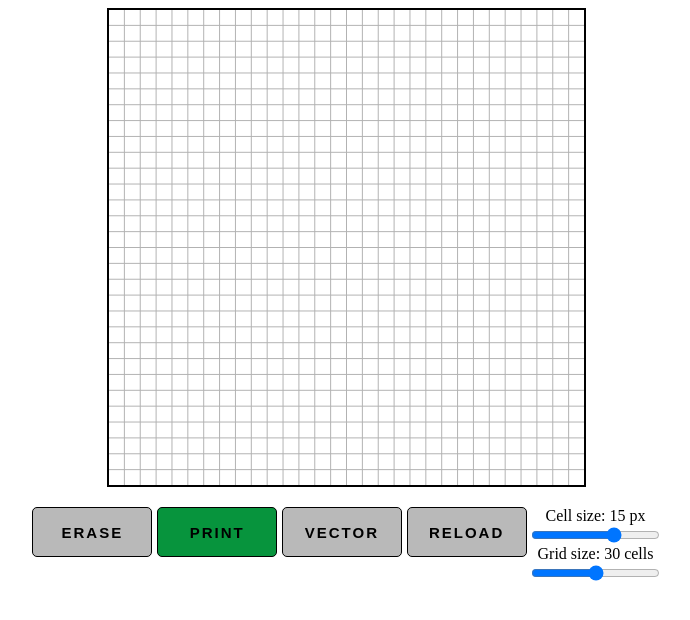
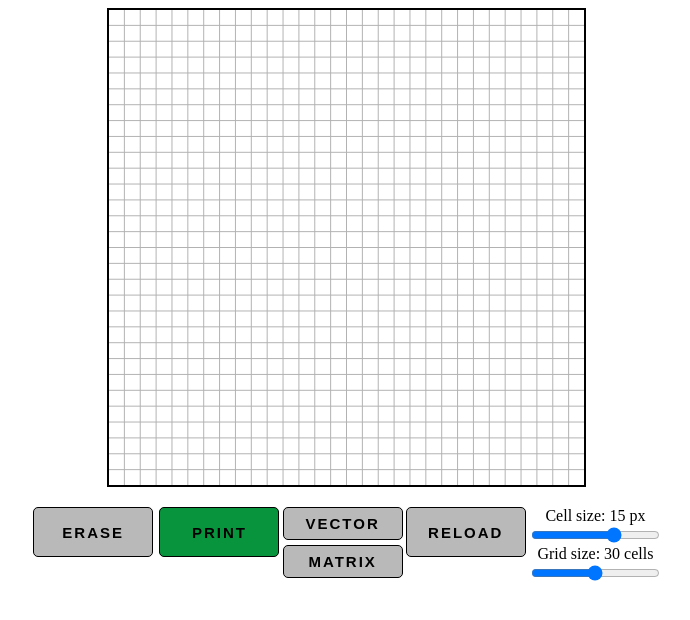
Before and after one commit to stepaKosolapov/clusterDetection, a plain HTML site: page index.html in a window 1280 px wide. Shown: the whole page, without its empty margins (294-984 px from the left). Drawn offline with Linux system fonts and the light colour scheme.

Commit message:
Added creating matrix from the image

```diff
--- a/index.html
+++ b/index.html
@@ -33,6 +33,15 @@
             margin: 0 auto;
             background-color: rgba(0, 0, 0, 0.301);
             border: 2px solid black;
+        }
+        .creating_buttons {
+            display: flex;
+            flex-direction: column;
+            justify-content: flex-start;
+        }
+        .creating_buttons button {
+            height: 45%;
+            margin-bottom: 5px;
         }
         .button {
             width: 120px;
@@ -76,7 +85,10 @@
                 this.classList.add('selected');
                 document.querySelector('#erase_button').classList.remove('selected');
                 }">print</button>
-            <button class="button" type="button" onclick="createVector()">vector</button>
+            <div class="creating_buttons">
+                <button class="button" type="button" onclick="createVector()">vector</button>
+                <button class="button" type="button" onclick="createMatrix()">matrix</button>
+            </div>
             <button class="button" type="button" onclick="reload()">reload</button>
             <div class="resizing_form">
                 <label for="cell_size">Cell size: <span id="cell_size_indicator">0</span> px</label>
--- a/painterJS/painter.js
+++ b/painterJS/painter.js
@@ -12,6 +12,8 @@ window.onmousedown = ()=>{
 window.onmouseup = ()=>{
     isBrushDown = false;
 }
+
+window.cols = 0;
 
 function _drawGrid(_rows, _cols, _cellWidth=10, _cellHeight=10, _gap=1) {
     let gap = _gap;
@@ -63,17 +65,26 @@ function reload() {
     let _cellHeight = _cellWidth;
     let _gap = 1;
     _drawGrid(_rows, _cols, _cellWidth, _cellHeight, _gap);
+    window.cols = _cols;
 }
 
 function createVector() {
     let cells = document.querySelectorAll('.drawing_area > rect');
-    // let vector = [];
-    let vector = '[';
+    let vector = '';
     for (let cell of cells){
-        // vector.push(cell.getAttribute('fill') == fullColor ? 1 : 0);
-        vector +=  ((cell.getAttribute('fill') == fullColor) ? 1 : 0) + ',';
+        vector += ((cell.getAttribute('fill') === fullColor) ? 1 : 0) + ',';
     }
-    vector += ']';
+    console.log(vector);
+}
+
+function createMatrix() {
+    let cells = document.querySelectorAll('.drawing_area > rect');
+    let vector = '';
+    let c = 0;
+    for (let cell of cells){
+        c++;
+        vector += ((cell.getAttribute('fill') === fullColor) ? 1 : 0)+ (c % window.cols ? ' ' :'\n');
+    }
     console.log(vector);
 }
 
```
